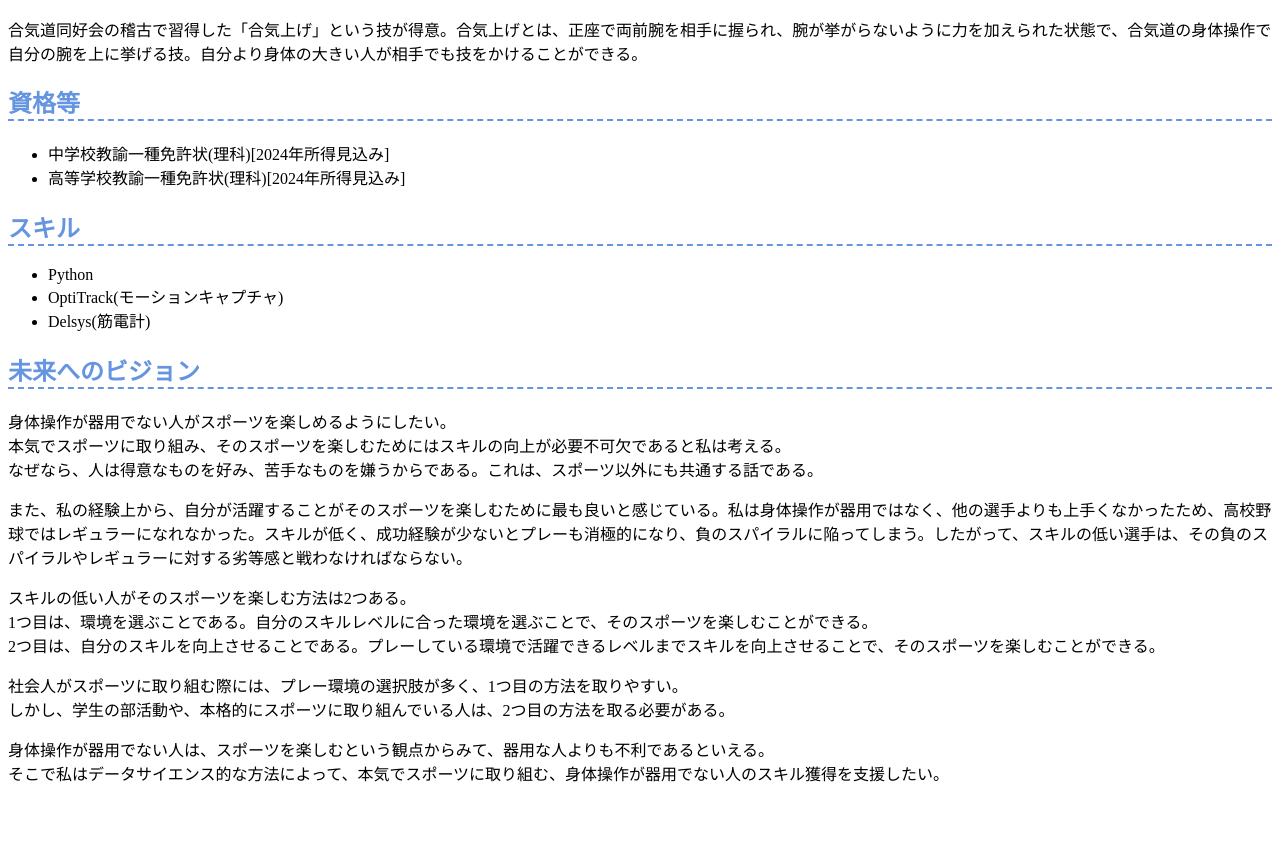
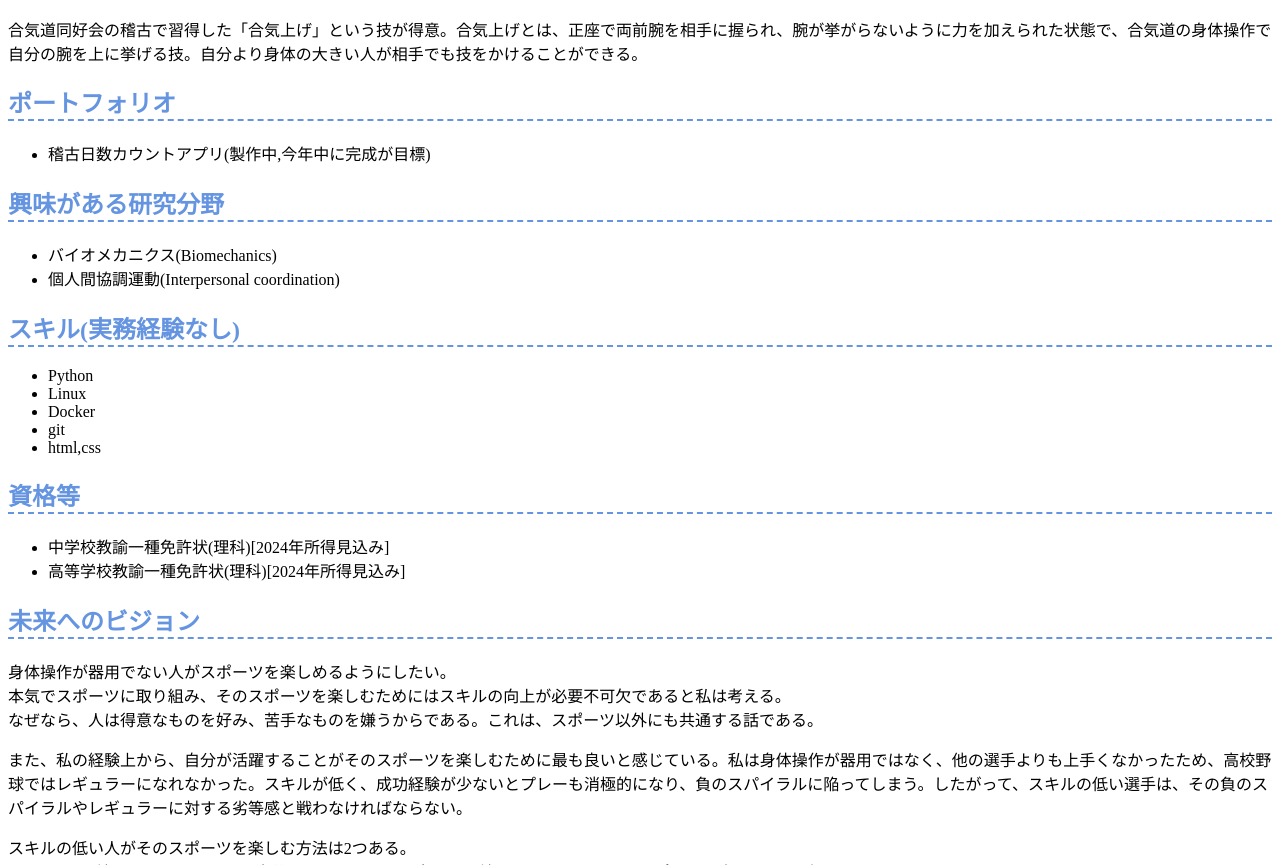
Before and after one commit to yutaimai1126/portfolio, a plain HTML site: page docs/index.html in a window 1280 px wide. Shown: the part 1296-2161 px from the top of the page. Before the commit the page ends 2097 px from the top, so only its background shows below. Drawn offline with Linux system fonts and the light colour scheme; files whose address does not match are found by name.

Commit message:
2023.9.29

```diff
--- a/docs/index.html
+++ b/docs/index.html
@@ -8,7 +8,7 @@
 </head>
 <body>
   <h1>今井 優汰 Imai Yuta</h1>
-  <h2>プロフィール (2023年8月現在)</h2>
+  <h2>プロフィール (2023年9月29日現在)</h2>
   <h3>所属 山口大学 生体情報システム研究室 4年</h3>
   <p>2020年、山口大学理学部物理・情報科学科に入学。<br>
     3年前期まで物理コースで物理学の専門科目を学ぶ。3年後期から情報コースの生体情報システム研究室に配属され、筋電計やモーションキャプチャ等を用いた動作解析を学ぶ。
@@ -28,16 +28,27 @@
     <img src="img/aikiage3.jpg"width="30%"alt="合気上げ3">
   </p>
   <p>合気道同好会の稽古で習得した「合気上げ」という技が得意。合気上げとは、正座で両前腕を相手に握られ、腕が挙がらないように力を加えられた状態で、合気道の身体操作で自分の腕を上に挙げる技。自分より身体の大きい人が相手でも技をかけることができる。</p>
+  <h2>ポートフォリオ</h2>
+  <ul>
+    <li>稽古日数カウントアプリ(製作中,今年中に完成が目標)</li>
+  </ul>
+  <h2>興味がある研究分野</h2>
+  <ul>
+    <li>バイオメカニクス(Biomechanics)</li>
+    <li>個人間協調運動(Interpersonal coordination)</li>
+  </ul>
+  <h2>スキル(実務経験なし)</h2>
+  <ul>
+    <li>Python</li>
+    <li>Linux</li>
+    <li>Docker</li>
+    <li>git</li>
+    <li>html,css</li>
+  </ul>
   <h2>資格等</h2>
   <ul>
     <li>中学校教諭一種免許状(理科)[2024年所得見込み]</li>
     <li>高等学校教諭一種免許状(理科)[2024年所得見込み]</li>
-  </ul>
-  <h2>スキル</h2>
-  <ul>
-    <li>Python</li>
-    <li>OptiTrack(モーションキャプチャ)</li>
-    <li>Delsys(筋電計)</li>
   </ul>
   <h2>未来へのビジョン</h2>
   <p>身体操作が器用でない人がスポーツを楽しめるようにしたい。<br>
```
